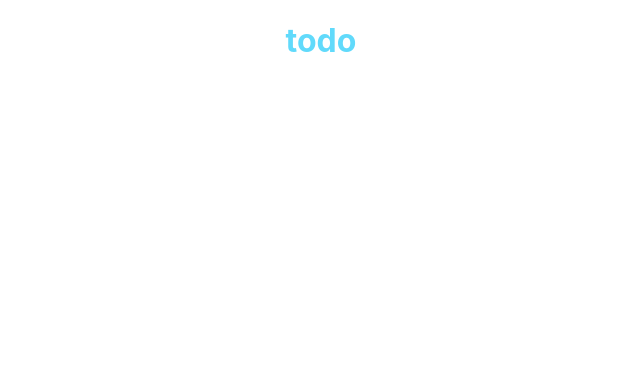
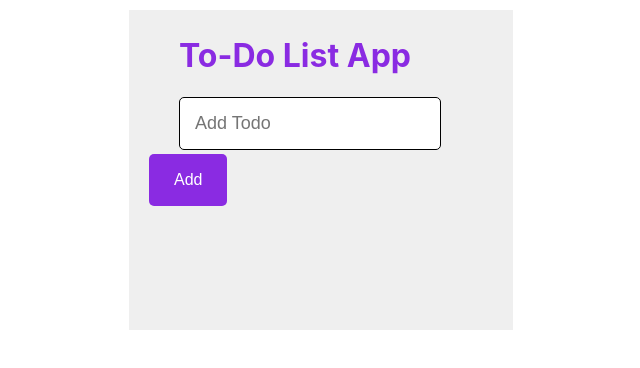
Before and after one commit to rajputDk/todo-App, a React (Create React App) app: page / in a window 1280 px wide. Shown: the top 368 px of the page, without its empty margins (319-959 px from the left). Built offline with nearby package versions, Linux system fonts and the light colour scheme.

Commit message:
design complete

```diff
--- a/package.json
+++ b/package.json
@@ -6,6 +6,7 @@
     "@testing-library/jest-dom": "^5.16.5",
     "@testing-library/react": "^13.4.0",
     "@testing-library/user-event": "^13.5.0",
+    "bootstrap": "^5.2.3",
     "react": "^18.2.0",
     "react-dom": "^18.2.0",
     "react-scripts": "5.0.1",
--- a/public/index.html
+++ b/public/index.html
@@ -39,5 +39,7 @@
       To begin the development, run `npm start` or `yarn start`.
       To create a production bundle, use `npm run build` or `yarn build`.
     -->
+
+
   </body>
 </html>
--- a/src/App.css
+++ b/src/App.css
@@ -1,41 +1,39 @@
-.App {
-  text-align: center;
+
+.container{
+  margin: 10px auto;
+  width: 30%;
+  height: 40vh;
+  background-color: #eeee;
 }
-.App>h1{
-  color: #61dafb;
+#in{
+ margin-left: 50px;
+  width: 60%;
+  font-size: large;
+  border: 1px solid black;
+  padding: 15px 15px;
+  border-radius: 5px;
+}
+.h{
+   margin-left: 50px;
+   color: blueviolet;
+   padding-top: 5px;
+
+
 }
 
-.App-logo {
-  height: 40vmin;
-  pointer-events: none;
+
+.btn1 {
+
+  background-color: blueviolet;
+  border: none;
+  color: white;
+  padding: 17px 25px;
+  text-align: center;
+  text-decoration: none;
+  display: inline-block;
+  font-size: 16px;
+  margin: 4px 2px;
+  cursor: pointer;
+  margin-left: 20px;
+  border-radius: 5px;
 }
-
-@media (prefers-reduced-motion: no-preference) {
-  .App-logo {
-    animation: App-logo-spin infinite 20s linear;
-  }
-}
-
-.App-header {
-  background-color: #282c34;
-  min-height: 100vh;
-  display: flex;
-  flex-direction: column;
-  align-items: center;
-  justify-content: center;
-  font-size: calc(10px + 2vmin);
-  color: white;
-}
-
-.App-link {
-  color: #61dafb;
-}
-
-@keyframes App-logo-spin {
-  from {
-    transform: rotate(0deg);
-  }
-  to {
-    transform: rotate(360deg);
-  }
-}
--- a/src/App.js
+++ b/src/App.js
@@ -1,12 +1,23 @@
-import logo from './logo.svg';
-import './App.css';
+
+import "./App.css"
+
 
 function App() {
+
+
+
   return (
-    <div className="App">
-     <h1>todo</h1>
+  <div>
+      <div className="container">
+      <div className="h">
+      <h1>To-Do List App</h1>
+      </div>
+          <input type="text" id="in" placeholder="Add Todo"></input>
+          <button className="btn1">Add</button>
+      </div>
     </div>
-  );
-}
 
-export default App;
+  )
+  }
+
+export default App
--- a/src/index.js
+++ b/src/index.js
@@ -3,6 +3,7 @@ import ReactDOM from 'react-dom/client';
 import './index.css';
 import App from './App';
 import reportWebVitals from './reportWebVitals';
+
 
 const root = ReactDOM.createRoot(document.getElementById('root'));
 root.render(
```
Also changed, not shown: 1 other file (tests, documents, lock files or other folders).
